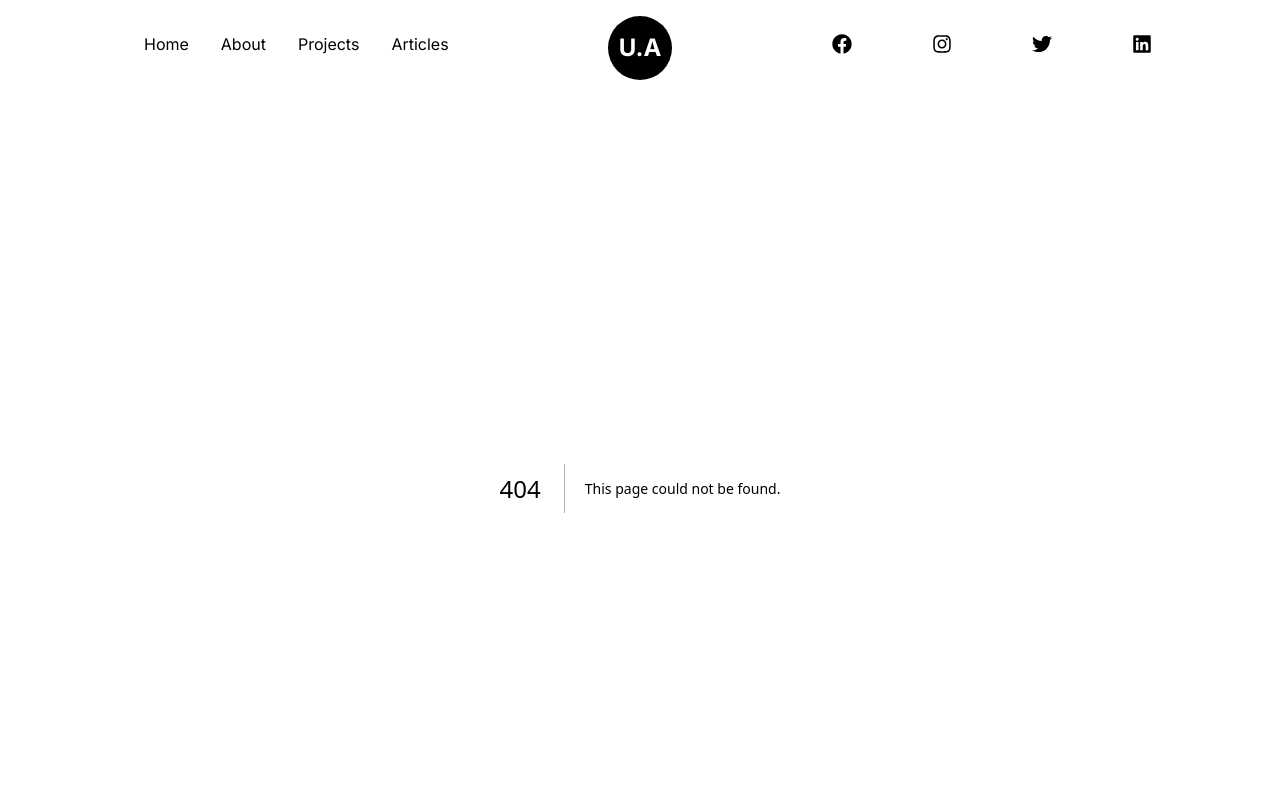
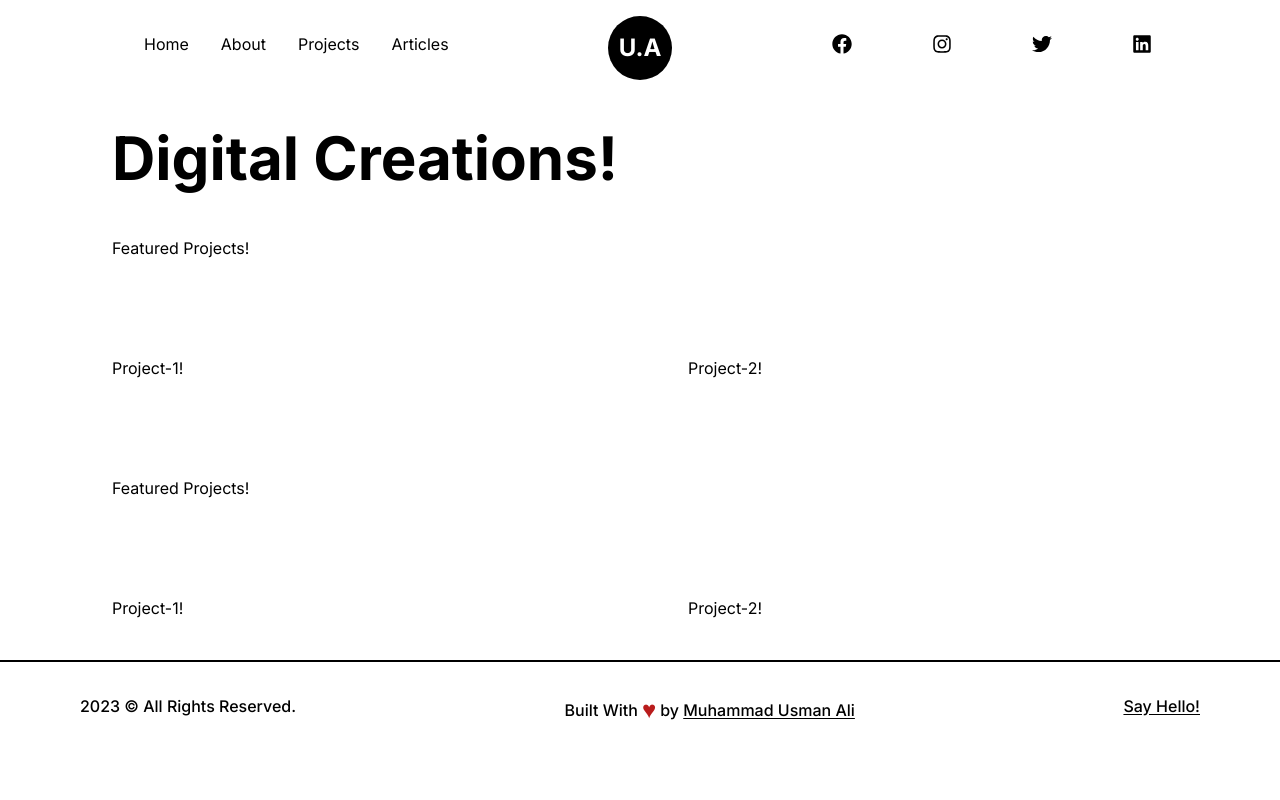
Before and after one commit to M-UsmanAli/my-portfolio, a Next.js app: page /projects in a window 1280 px wide. Before the commit this address had no page. Shown: the top 800 px of the page. Built offline with nearby package versions, Linux system fonts and the light colour scheme.

Commit message:
creating the projects folder

```diff
--- a/app/Navbar.tsx
+++ b/app/Navbar.tsx
@@ -27,7 +27,7 @@ const Navbar = () => {
 const pageLinks = [
     { label: 'Home', href: '/' },
     { label: 'About', href: '/about' },
-    { label: 'Projects', href: '/' },
+    { label: 'Projects', href: '/projects' },
     { label: 'Articles', href: '/' },
 ]
 
--- /dev/null
+++ b/app/projects/_components/FeaturedProjects.tsx
@@ -0,0 +1,25 @@
+import Image from 'next/image'
+import Link from 'next/link'
+import React from 'react'
+
+interface Props {
+    type: string,
+    title: string,
+    summary: string,
+    img: string,
+    link: string,
+    github: string
+}
+const FeaturedProjects = ({ title, type, summary, img, link, github }: Props) => {
+    return (
+        <article>
+            <Link href={link} target='_blank'>
+                <Image src={img} alt={title} className='w-full h-auto'/>
+            </Link>
+
+            <div className=''></div>
+        </article>
+    )
+}
+
+export default FeaturedProjects
--- /dev/null
+++ b/app/projects/page.tsx
@@ -0,0 +1,39 @@
+import React from 'react'
+import AnimatedHomeText from '../components/AnimatedHomeText'
+
+const page = () => {
+    return (
+        <>
+            <div className="flex w-full flex-col items-center justify-center mb-10">
+                <main>
+                    <div className="my-10">
+                        <AnimatedHomeText text="Digital Creations!" />
+                    </div>
+                    <div className='grid grid-cols-12 gap-24 '>
+                        <div className='col-span-12'>
+                            Featured Projects!
+                        </div>
+                        <div className='col-span-6'>
+                            Project-1!
+                        </div>
+                        <div className='col-span-6'>
+                            Project-2!
+                        </div>
+
+                        <div className='col-span-12'>
+                            Featured Projects!
+                        </div>
+                        <div className='col-span-6'>
+                            Project-1!
+                        </div>
+                        <div className='col-span-6'>
+                            Project-2!
+                        </div>
+                    </div>
+                </main>
+            </div>
+        </>
+    )
+}
+
+export default page
```
